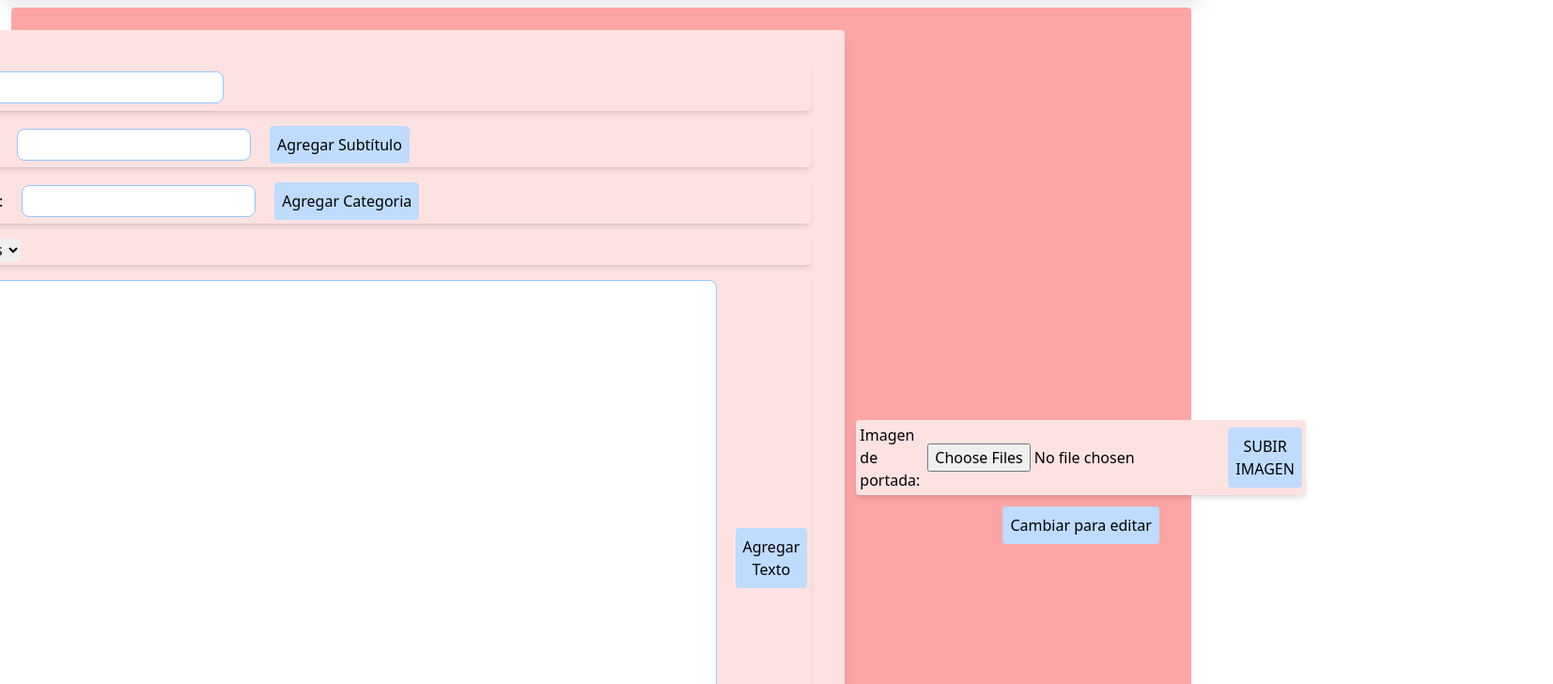
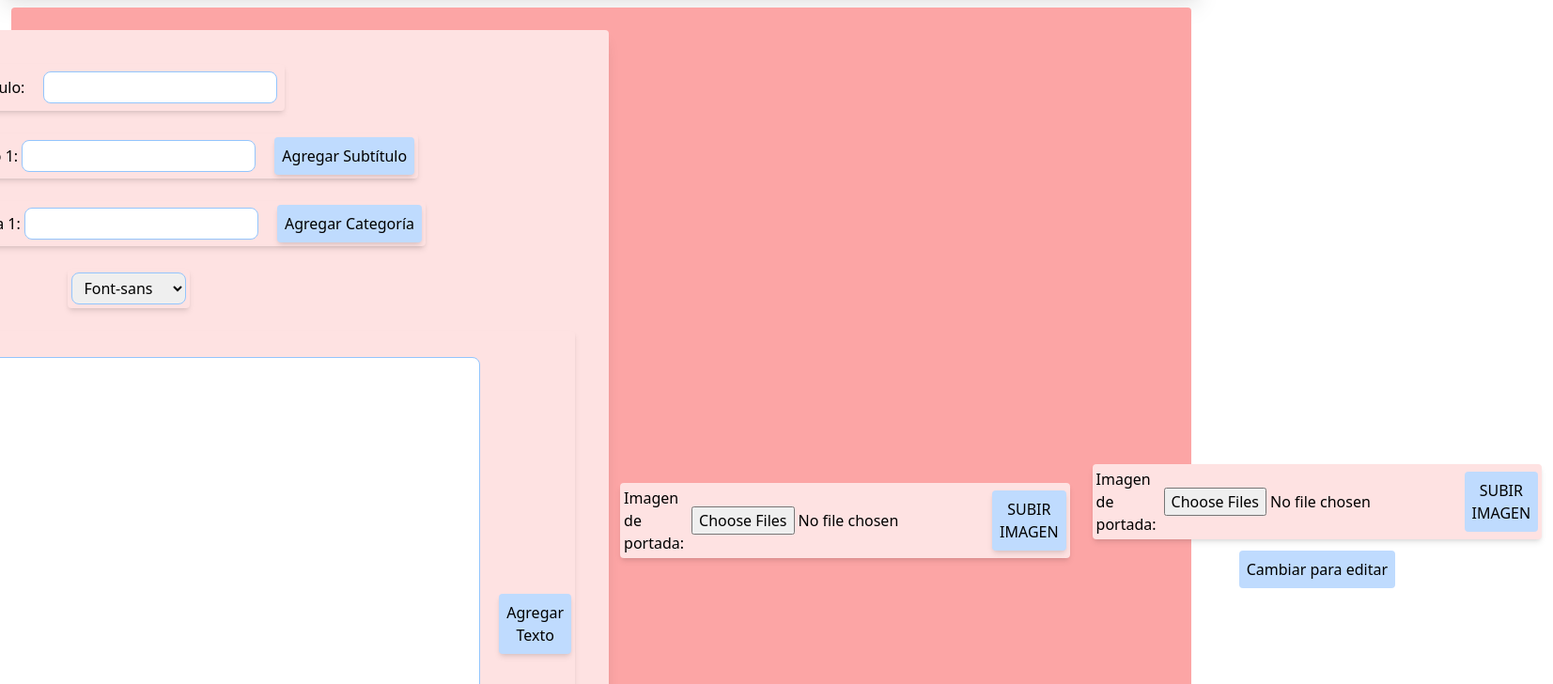
Before and after one commit to rogelio39/revista-urbana, a React (Vite) app in the folder frontend/vite-project/: page /add-news in a window 1280 px wide. Shown: the part 80-808 px from the top of the page at 94% size, 1653 px wide, since content can reach past the window. Built offline with nearby package versions, Linux system fonts and the light colour scheme; no server answers.

Commit message:
se corrigio el form para  subir noticias por error que causaba

```diff
--- a/frontend/vite-project/src/Components/AddEditNews/AddEditNews.jsx
+++ b/frontend/vite-project/src/Components/AddEditNews/AddEditNews.jsx
@@ -143,68 +143,95 @@ const AddEditNews = () => {
     return (
         <div className="flex-col gap-5">
             <div className="m-3 rounded bg-red-300 p-6 my-4 flex flex-wraps items-center justify-center">
-                <form ref={formRef} className={!newsCreated ? `shadow-lg rounded p-6 bg-red-100 flex-col items-center` : 'hidden'} onSubmit={handleSubmit}>
 
+
+                <form ref={formRef} className={!newsCreated ? 'shadow-lg rounded p-6 bg-red-100 flex flex-col items-center' : 'hidden'} onSubmit={handleSubmit}>
                     <div className="hover:shadow-xl hover:shadow-red-400 transition-shadow duration-700 shadow-md bg-red-100 rounded m-3 p-2 flex items-center justify-start gap-5">
                         <label htmlFor="title">Título:</label>
-                        <input className="px-2 py-1 rounded-lg border border-blue-300 focus-ring-1" type="text" id="title" name="title" required />
+                        <input className="px-2 py-1 rounded-lg border border-blue-300 focus:ring-1" type="text" id="title" name="title" required />
                     </div>
 
-                    <div className="hover:shadow-xl hover:shadow-red-400 transition-shadow duration-700 hover:shadow-red-md shadow-md bg-red-100 rounded m-3 p-1 flex items-center justify-start gap-5">
-
-                        <label htmlFor="subtitles">Subtítulos:</label>
+                    <div className="hover:shadow-xl hover:shadow-red-400 transition-shadow duration-700 shadow-md bg-red-100 rounded m-3 p-1 flex items-center justify-start gap-5">
+                        <label>Subtítulos:</label> {/* No necesita htmlFor porque se generarán múltiples entradas */}
                         {subtitles.map((subtitle, index) => (
                             <div key={index}>
-                                <input className="px-2 py-1 rounded-lg border border-blue-300 focus-ring-1" type="text" id={`subtitle-${index}`}
-                                    onChange={(event) => handleSubtitleChange(event, index)} name={`subtitle`} />
+                                <label htmlFor={`subtitle-${index}`}>Subtítulo {index + 1}:</label> {/* Asociando con el id único */}
+                                <input
+                                    className="px-2 py-1 rounded-lg border border-blue-300 focus:ring-1"
+                                    type="text"
+                                    id={`subtitle-${index}`}
+                                    onChange={(event) => handleSubtitleChange(event, index)}
+                                    name={`subtitle-${index}`} // Asegúrate de que el valor se renderice correctamente
+                                    value={subtitle}
+                                />
                             </div>
                         ))}
-                        <button className="hover:bg-blue-500 hover:text-white shadow-mg bg-blue-200 p-2 rounded focus:ring-1" type="button" onClick={addSubtitle}>Agregar Subtítulo</button>
+                        <button className="hover:bg-blue-500 hover:text-white shadow-md bg-blue-200 p-2 rounded focus:ring-1" type="button" onClick={addSubtitle}>Agregar Subtítulo</button>
                     </div>
 
-                    <div className="hover:shadow-xl hover:shadow-red-400 transition-shadow duration-700 hover:shadow-red-md shadow-md bg-red-100 rounded m-3 p-1 flex items-center justify-start gap-5">
-
-                        <label htmlFor="category">Categorias:</label>
+                    <div className="hover:shadow-xl hover:shadow-red-400 transition-shadow duration-700 shadow-md bg-red-100 rounded m-3 p-1 flex items-center justify-start gap-5">
+                        <label>Categorías:</label> {/* No necesita htmlFor porque se generarán múltiples entradas */}
                         {categorys.map((category, index) => (
                             <div key={index}>
-                                <input className="px-2 py-1 rounded-lg border border-blue-300 focus-ring-1" type="text" id={`category-${index}`}
-                                    onChange={(event) => handleCategoryChange(event, index)} name={`category`} />
+                                <label htmlFor={`category-${index}`}>Categoría {index + 1}:</label> {/* Asociando con el id único */}
+                                <input
+                                    className="px-2 py-1 rounded-lg border border-blue-300 focus:ring-1"
+                                    type="text"
+                                    id={`category-${index}`}
+                                    onChange={(event) => handleCategoryChange(event, index)}
+                                    name={`category-${index}`} // Asegúrate de que el valor se renderice correctamente
+                                    value={category}
+                                />
                             </div>
                         ))}
-                        <button className="hover:bg-blue-500 hover:text-white shadow-mg bg-blue-200 p-2 rounded focus:ring-1" type="button" onClick={addCategory}>Agregar Categoria</button>
+                        <button className="hover:bg-blue-500 hover:text-white shadow-md bg-blue-200 p-2 rounded focus:ring-1" type="button" onClick={addCategory}>Agregar Categoría</button>
                     </div>
 
-                    <div className="hover:shadow-xl hover:shadow-red-400 transition-shadow duration-700 hover:shadow-red-md shadow-md bg-red-100 rounded m-3 p-1 flex items-center justify-start gap-5">
-
-                        <select name="font" value={font} onChange={handleChangeFont}>
-                            <option value="font-sanzs">Font-sanzs</option>
+                    <div className="hover:shadow-xl hover:shadow-red-400 transition-shadow duration-700 shadow-md bg-red-100 rounded m-3 p-1 flex items-center justify-start gap-5">
+                        <select name="font" value={font} onChange={handleChangeFont} className="px-2 py-1 rounded-lg border border-blue-300 focus:ring-1">
+                            <option value="font-sans">Font-sans</option>
                             <option value="font-serif">Font-serif</option>
                             <option value="font-mono">Font-mono</option>
                         </select>
                     </div>
 
-                    <div className="hover:shadow-xl hover:shadow-red-400 transition-shadow duration-700 hover:shadow-red-md shadow-md bg-red-100 rounded m-3 p-1 flex items-center justify-start gap-5">
-                        <label htmlFor="texts">Textos:</label>
+                    <div className="hover:shadow-xl hover:shadow-red-400 transition-shadow duration-700 shadow-md bg-red-100 rounded m-3 p-1 flex items-center justify-start gap-5">
+                        <label>Textos:</label> {/* No necesita htmlFor porque se generarán múltiples entradas */}
                         {texts.map((text, index) => (
                             <div key={index}>
+                                <label htmlFor={`text-${index}`}>Texto {index + 1}:</label> {/* Asociando con el id único */}
                                 <textarea
-                                    className="whitespace-pre-line px-2 py-1 rounded-lg border border-blue-300 focus-ring-1"
+                                    className="whitespace-pre-line px-2 py-1 rounded-lg border border-blue-300 focus:ring-1"
                                     id={`text-${index}`}
-                                    name={`text`}
+                                    name={`text-${index}`} // Asegúrate de que el valor se renderice correctamente
                                     onChange={(event) => handleTextChange(index, event)}
                                     rows="24"
                                     cols="80"
-                                    value={text} // Renderizar el valor del textarea si es un string simple
+                                    value={text}
                                 />
                             </div>
                         ))}
-                        <button className="hover:bg-blue-500 hover:text-white shadow-mg bg-blue-200 p-2 rounded focus:ring-1" type="button" onClick={addText}>Agregar Texto</button>
+                        <button className="hover:bg-blue-500 hover:text-white shadow-md bg-blue-200 p-2 rounded focus:ring-1" type="button" onClick={addText}>Agregar Texto</button>
                     </div>
 
-                    {
-                        <button className="hover:bg-blue-500 hover:text-white shadow-mg bg-blue-200 p-2 rounded focus:ring-1 m-3 w-24 flex items-center justify-center gap-5" type="submit">{newsCreated ? 'cargando' : (isCreating ? 'crear' : 'actualizar')}</button>
-                    }
+                    <button className="hover:bg-blue-500 hover:text-white shadow-md bg-blue-200 p-2 rounded focus:ring-1 m-3 w-24 flex items-center justify-center gap-5" type="submit">
+                        {newsCreated ? 'cargando' : (isCreating ? 'crear' : 'actualizar')}
+                    </button>
                 </form>
+
+                <div className={newsCreated ? 'shadow-lg rounded p-6 bg-red-100 flex flex-col items-center' : 'hidden'}>NOTICIA CARGADA CORRECTAMENTE</div>
+
+                <div>
+                    <div className="hover:shadow-xl hover:shadow-red-400 transition-shadow duration-700 shadow-md bg-red-100 rounded m-3 p-1 flex flex-col items-center justify-center gap-5">
+                        <form className="flex items-center gap-2" encType="multipart/form-data">
+                            <label htmlFor="newsImage">Imagen de portada:</label>
+                            <input type="file" id="newsImage" name="newsImage" accept="image/*" multiple required />
+                            <button onClick={handleSubmitImage} className="hover:bg-blue-500 hover:text-white shadow-md bg-blue-200 p-2 rounded focus:ring-1" type="button">SUBIR IMAGEN</button>
+                        </form>
+                    </div>
+                </div>
+
+
                 <div className={newsCreated ? 'shadow-lg rounded p-6 bg-red-100 flex-col items-center' : 'hidden'}>NOTICA CARGADA CORECTAMENTE</div>
                 <div>
 
@@ -226,11 +253,11 @@ const AddEditNews = () => {
             <div>
                 {
                     newsCreated && imageUpload ?
-                    <div className="m-4 p-4">
-                        <h1 className="bg-red-200 text-center font-bold text-xl">Noticia `{lastNew.title}` actualizada correctamente</h1>
-                        <New data={lastNew} />
-                    </div>
-                    : <p className="hidden"></p>},
+                        <div className="m-4 p-4">
+                            <h1 className="bg-red-200 text-center font-bold text-xl">Noticia `{lastNew.title}` actualizada correctamente</h1>
+                            <New data={lastNew} />
+                        </div>
+                        : <p className="hidden"></p>},
             </div>
             <div>
                 {
```
